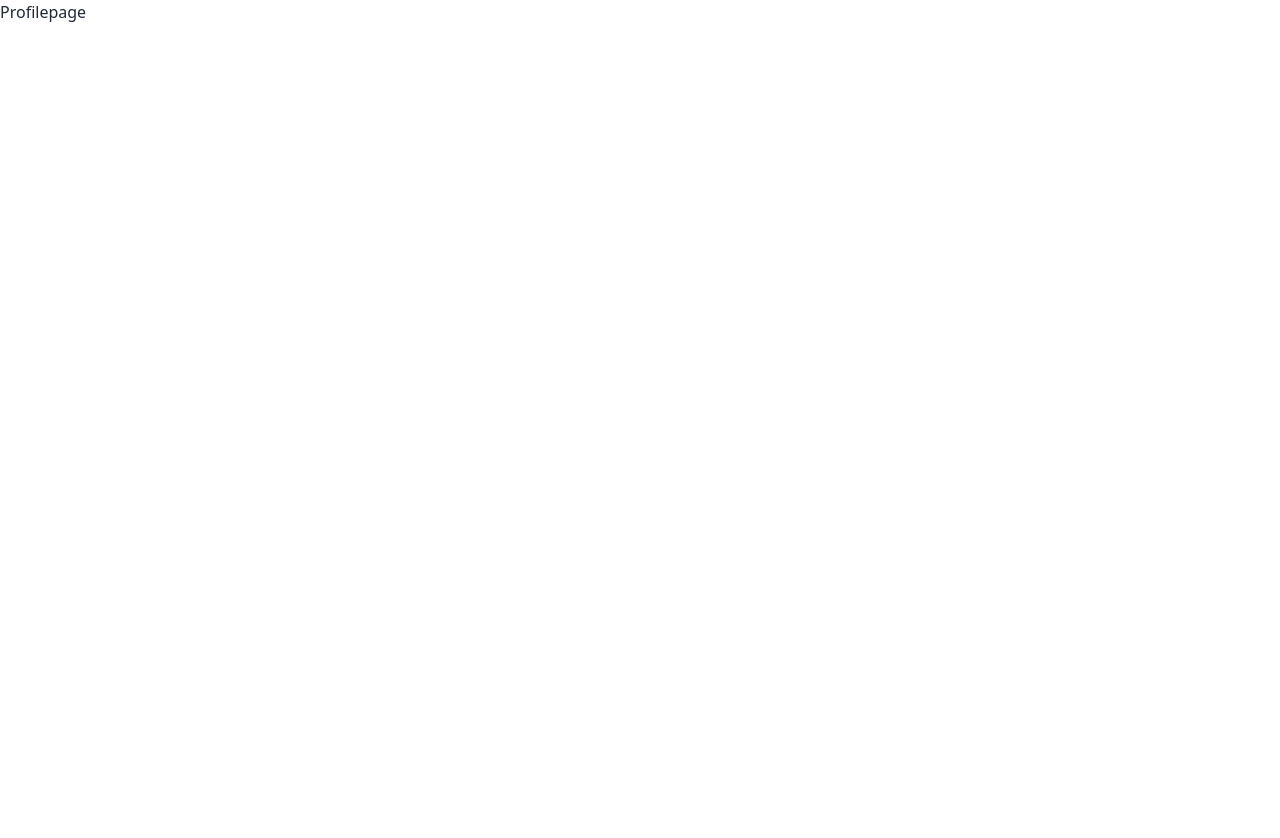
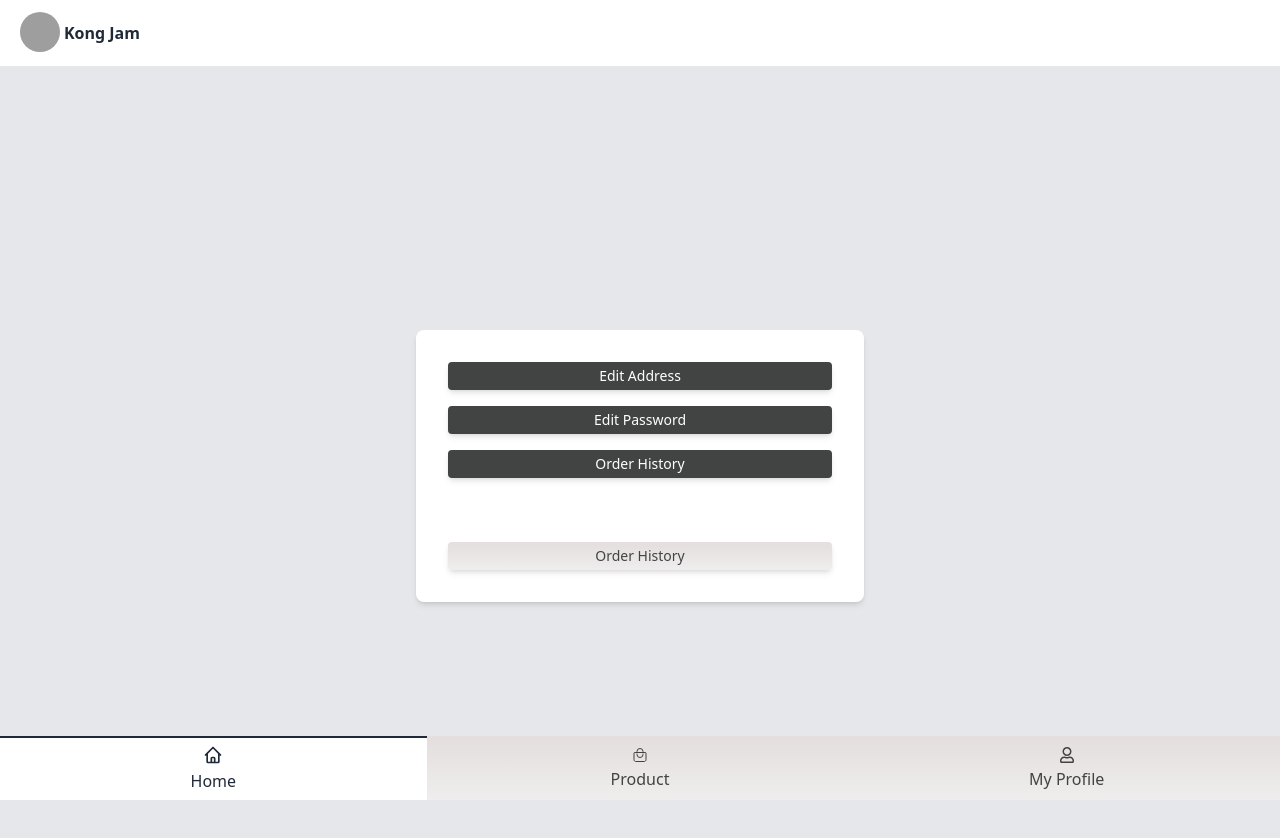
Before and after one commit to kanphatdev/RRPKShoe, a React (Vite) app: page /profiles/1 in a window 1280 px wide. Shown: the top 838 px of the page. Before the commit the page ends 800 px from the top, so only its background shows below. Built offline with nearby package versions, Linux system fonts and the light colour scheme; grey boxes are pictures that could not be loaded.

Commit message:
add Profilepage

```diff
--- /dev/null
+++ b/src/components/ProfileNav.jsx
@@ -0,0 +1,18 @@
+const ProfileNav = () => {
+    return (
+        <div className="navbar bg-base-100 flex flex-col sm:flex-row items-center justify-between px-4 py-2">
+            <div className="flex items-center">
+                <div className="dropdown dropdown-end">
+                    <div role="button" className="btn btn-ghost btn-circle avatar">
+                        <div className="w-10 rounded-full">
+                            <img alt="Tailwind CSS Navbar component" src="https://images.unsplash.com/photo-1512099053734-e6767b535838?q=80&w=1928&auto=format&fit=crop&ixlib=rb-4.0.3&ixid=M3wxMjA3fDB8MHxwaG90by1wYWdlfHx8fGVufDB8fHx8fA%3D%3D" />
+                        </div>
+                    </div>
+                </div>
+                <h1 className="font-bold capitalize ml-2 sm:ml-0">kong jam</h1>
+            </div>
+        </div>
+    );
+};
+
+export default ProfileNav;
--- a/src/pages/Profilepage.jsx
+++ b/src/pages/Profilepage.jsx
@@ -1,9 +1,47 @@
-
+import BottomNav from "../components/BottomNav";
+import ProfileNav from "../components/ProfileNav";
 
 const Profilepage = () => {
   return (
-    <div>Profilepage</div>
-  )
-}
+    <>
+      <ProfileNav />
+      <div className="bg-gray-200 min-h-screen flex items-center justify-center">
+        <div className="bg-white p-8 rounded-lg shadow-md max-w-md w-full">
+          <button
+            type="button"
+            className="bg-[#424343] capitalize text-white px-4 py-2 button-theme hover:bg-gray-600 w-full focus:outline-none focus:shadow-outline-blue active:bg-gray-800"
+          >
+            edit address
+          </button>
+          <div className="space-y-4 my-4">
+            <button
+              type="button"
+              className="bg-[#424343] capitalize text-white px-4 py-2 button-theme hover:bg-gray-600 w-full focus:outline-none focus:shadow-outline-blue active:bg-gray-800"
+            >
+              edit password
+            </button>
+          </div>
+          <div className="space-y-4 my-4">
+            <button
+              type="button"
+              className="bg-[#424343] capitalize text-white px-4 py-2 button-theme hover:bg-gray-600 w-full focus:outline-none focus:shadow-outline-blue active:bg-gray-800"
+            >
+              order history
+            </button>
+          </div>
+          <div className="mt-16">
+            <button
+              type="button"
+              className="bg-gradient-to-b from-[#e4dede] to-[#efeded] capitalize text-[#424343] px-4 py-2 button-theme hover:bg-gray-600 w-full focus:outline-none focus:shadow-outline-blue active:bg-gray-800"
+            >
+              order history
+            </button>
+          </div>
+        </div>
+      </div>
+      <BottomNav />
+    </>
+  );
+};
 
-export default Profilepage
+export default Profilepage;
--- a/src/pages/UpdateAddressPage.jsx
+++ b/src/pages/UpdateAddressPage.jsx
@@ -1,4 +1,4 @@
-import React from 'react';
+
 
 const UpdateAddressPage = () => {
   return (
```
